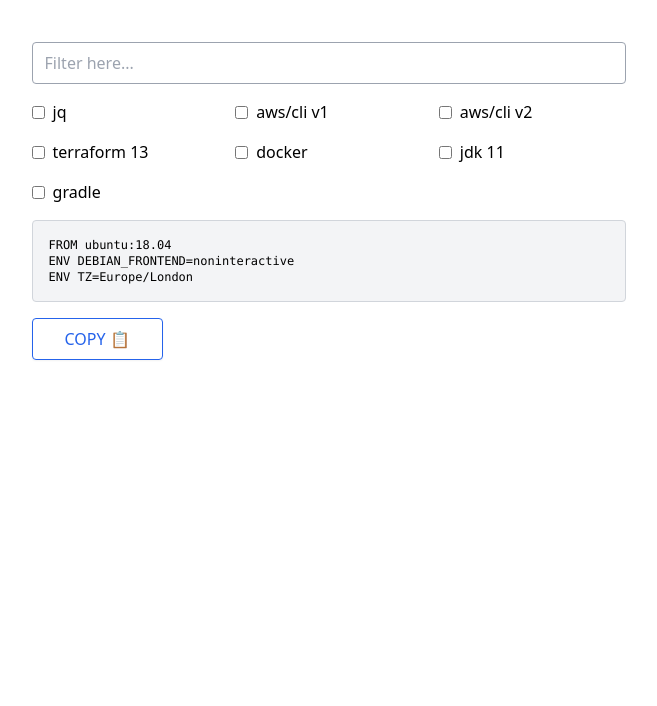
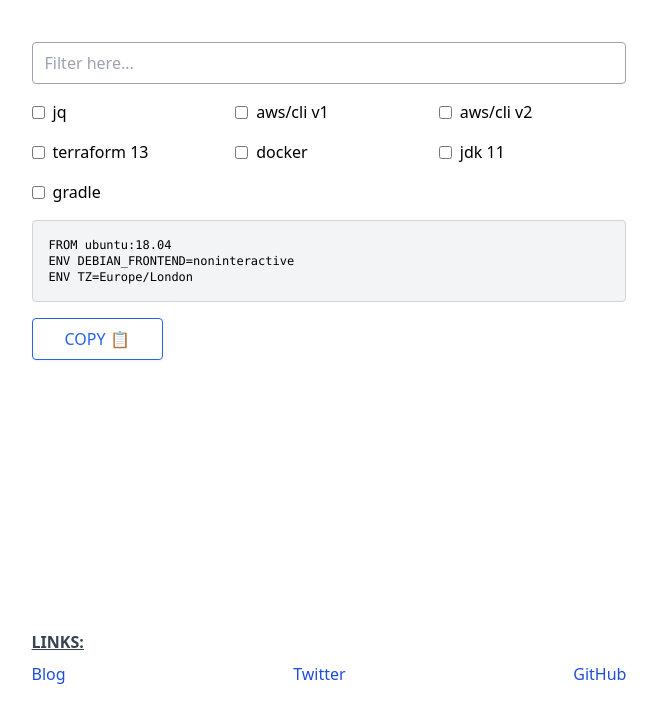
Before and after one commit to felipesere/dockerfile.xyz, a website: page index.html in a window 1280 px wide. Shown: the part 94-800 px from the top of the page, without its empty margins (311-968 px from the left). Drawn offline with nearby package versions, Linux system fonts and the light colour scheme; some packages are replaced by stand-ins of ours; a script that the page names is missing.

Commit message:
Add a small footer with social links

```diff
--- a/index.html
+++ b/index.html
@@ -51,8 +51,8 @@
     </script>
   </head>
 
-  <body class="bg-grey-light leading-normal tracking-normal">
-    <main  class="max-w-prose mx-auto">
+  <body class="max-w-prose mx-auto bg-grey-light leading-normal tracking-normal flex flex-col h-screen justify-between">
+    <main  class="mb-auto">
       <h1 class="text-4xl font-normal tracking-wide my-12">Generate a quick Dockerfile</h1>
 
       <div x-data="model()" >
@@ -75,5 +75,13 @@
         <button @click="$clipboard(dockerfile().join('\n'))" class="my-4 uppercase px-8 py-2 rounded border border-blue-600 text-blue-600 max-w-max shadow-sm hover:shadow-md">Copy 📋</button>
       </div>
     </main>
+    <footer class="mb-5">
+      <p class="font-bold text-gray-700 uppercase underline mt-4 mb-2 mx-auto">Links:</p>
+      <div class="flex flex-row justify-between">
+        <a href="https://felipesere.com" class="text-blue-700 text-md hover:text-blue-500">Blog</a>
+        <a href="https://twitter.com/felipesere" class="text-blue-700  text-md hover:text-blue-500">Twitter</a>
+        <a href="https://github.com/felipesere/dockerfile.dev" class="text-blue-700 text-md hover:text-blue-500">GitHub</a>
+      </div>
+    </footer>
   </body>
 </html>
```
